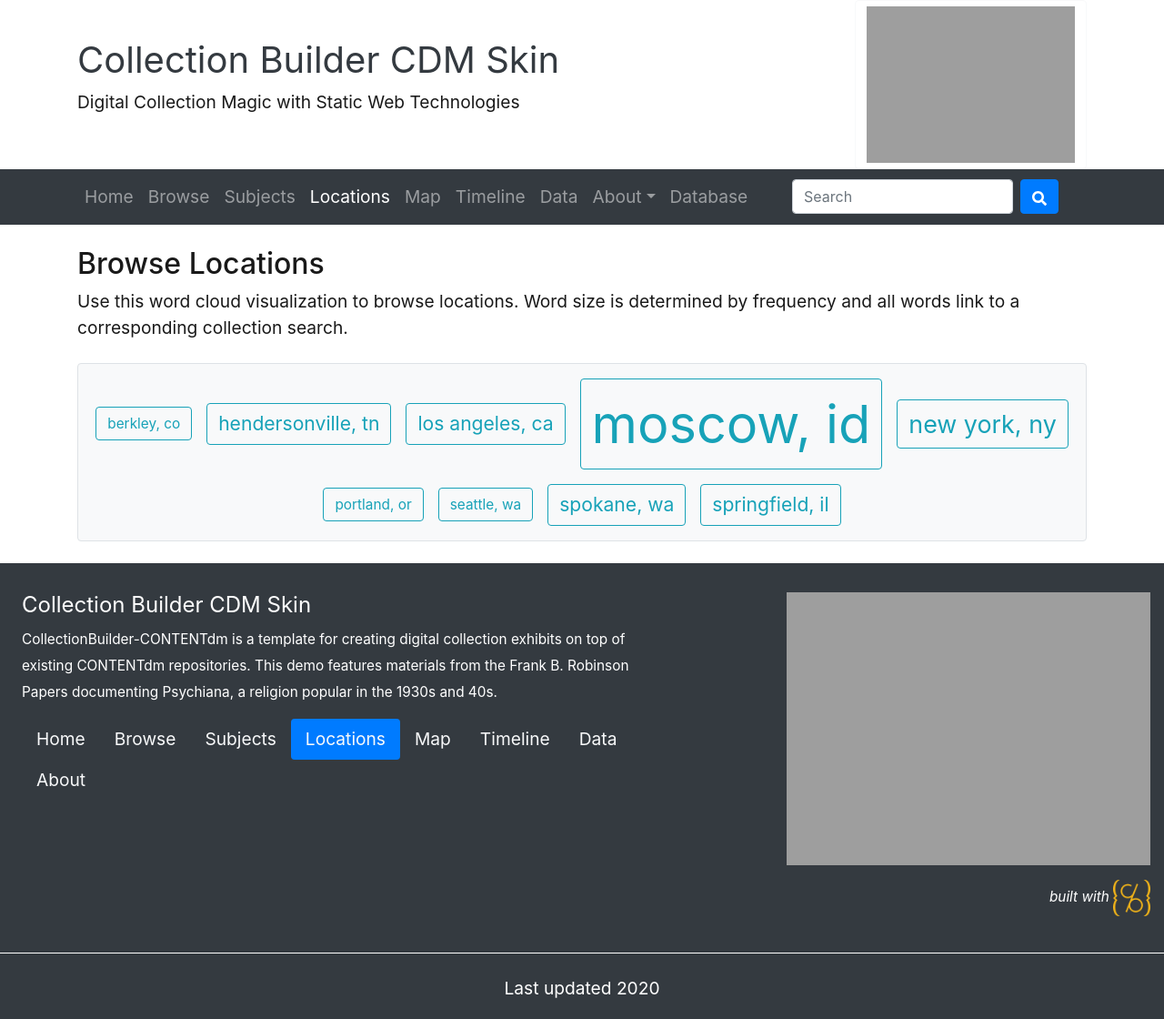
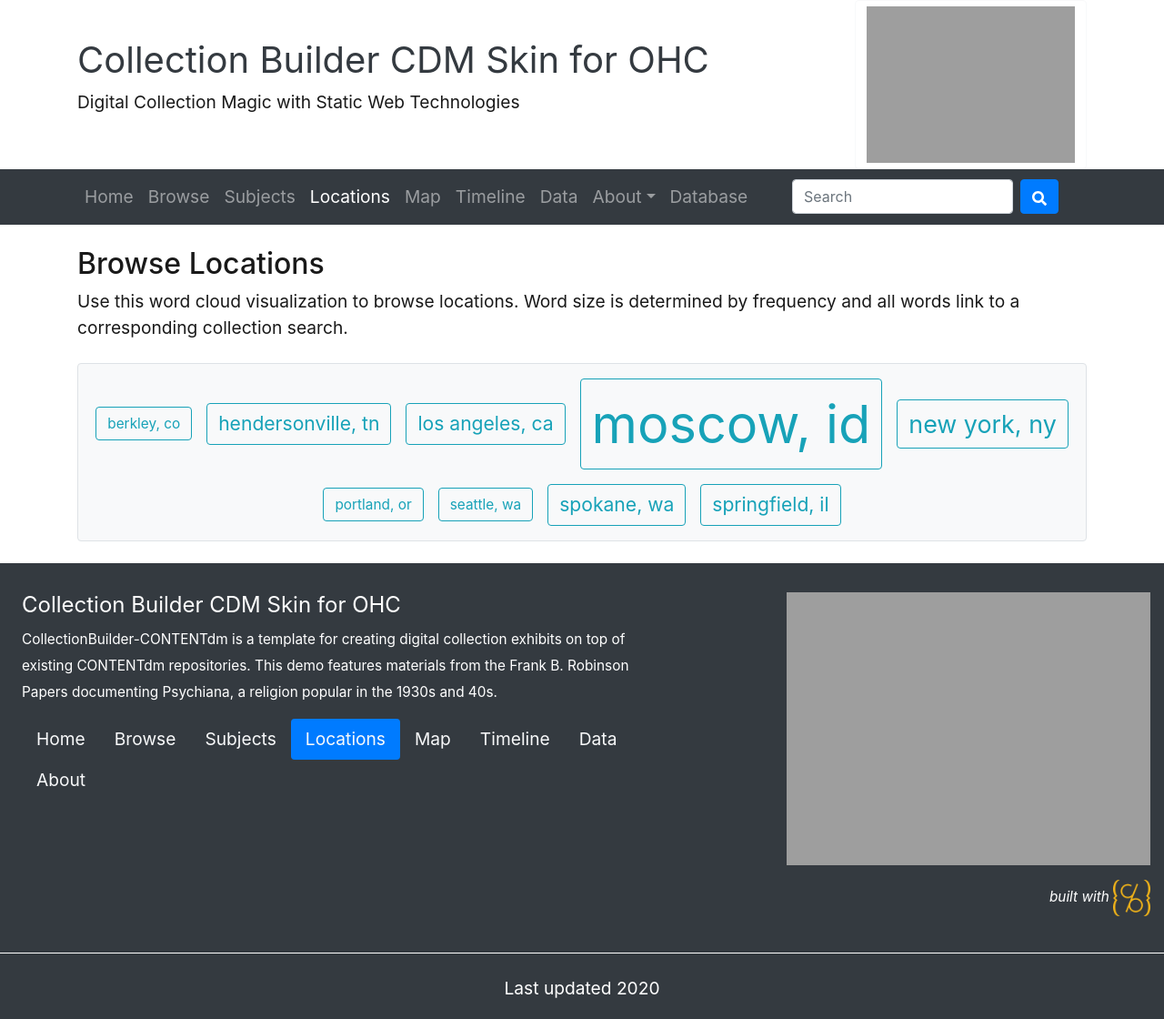
Before and after one commit to PhilSager/cbohc, a Jekyll site: the page built from pages/locations.md, in a window 1280 px wide. Shown: the whole page at 91% size. Built offline with Jekyll 4.4.1, drawn with Linux system fonts in a browser that asks for light colours.

Commit message:
Update _config.yml
changed title

```diff
--- a/_config.yml
+++ b/_config.yml
@@ -18,7 +18,7 @@ source-code: https://github.com/CollectionBuilder
 # SITE SETTINGS
 #
 # title of site appears in banner
-title: Collection Builder CDM Skin
+title: Collection Builder CDM Skin for OHC
 # tagline, a short phrase that will appear throughout the site in the top banner
 tagline: Digital Collection Magic with Static Web Technologies
 # description appears in meta tags and other locations
```
